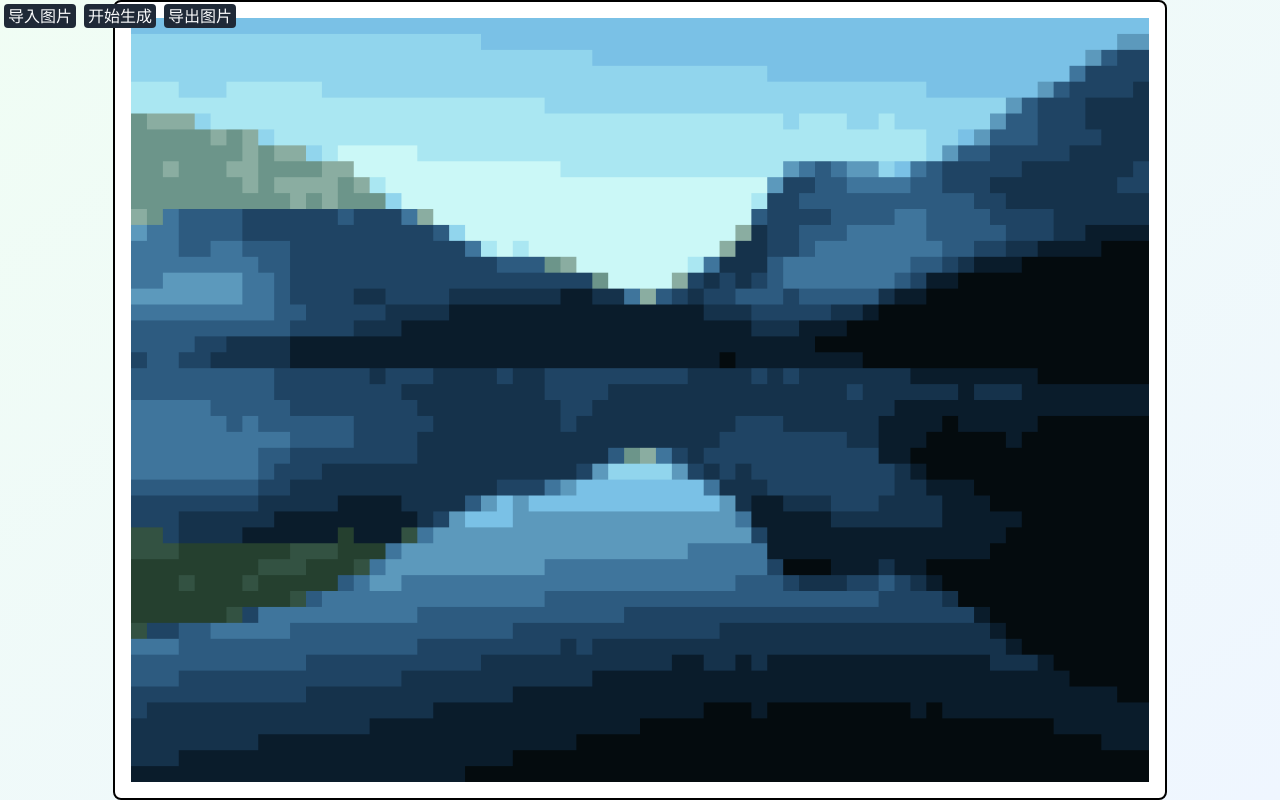
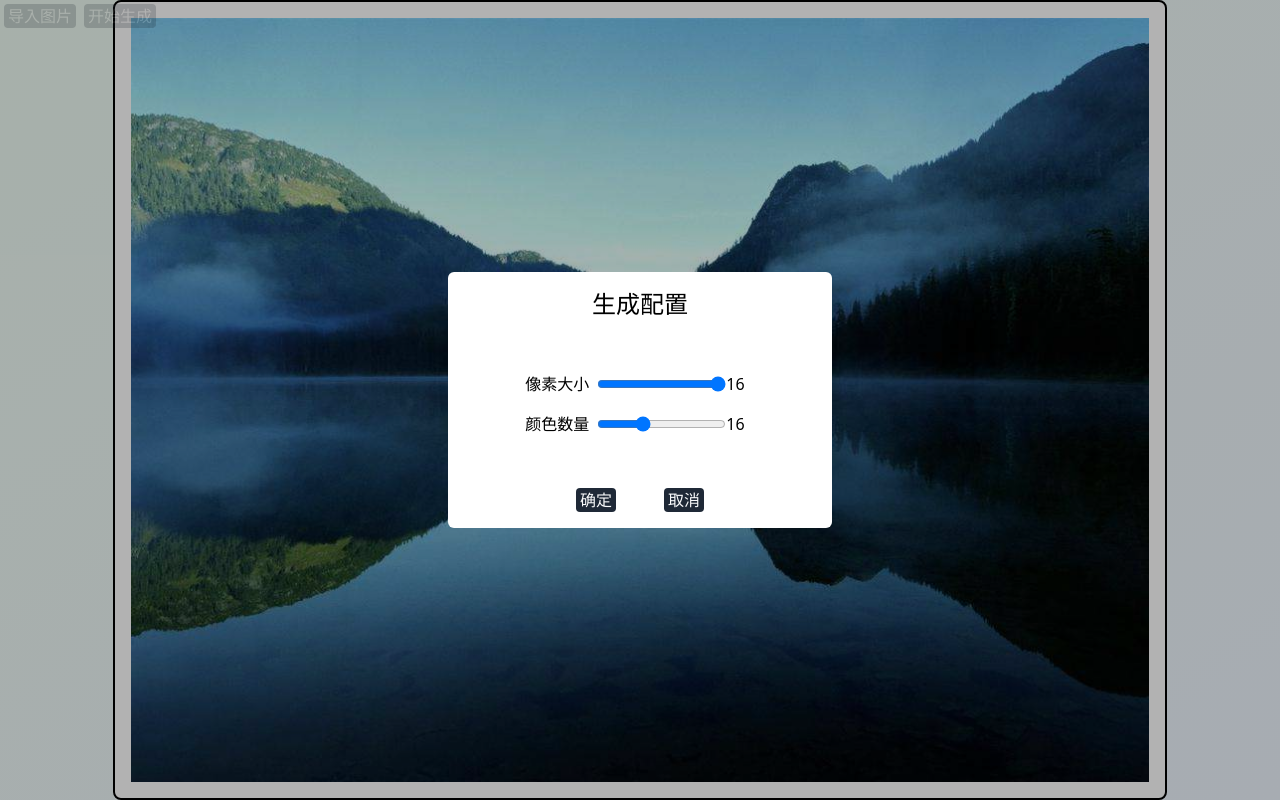
Before and after one commit to asurance/pixel, a Next.js app: page / in a window 1280 px wide. Both pictures are taken after a click on the button "开始生成". Built offline with nearby package versions, Linux system fonts and the light colour scheme.

Commit message:
添加生成配置页面

```diff
--- a/components/App.tsx
+++ b/components/App.tsx
@@ -1,6 +1,7 @@
 import { Component, createRef, ReactNode } from 'react'
 import ExportDialog, { ExportConfig } from './ExportDialog'
 import Button from './Button'
+import CreateDialog, { CreateConfig } from './CreateDialog'
 
 type Color = [number, number, number, number]
 type Position = [number, number]
@@ -24,6 +25,7 @@ type Props = {}
 type State = {
   pictureState: PictureState
   exportDialogOpen: boolean
+  createDialogOpen: boolean
 }
 
 const imageUrls = ['./0.jpeg', './1.jpeg', './2.jpeg', './3.jpeg', './4.jpeg']
@@ -54,6 +56,7 @@ export default class App extends Component<Props, State> {
     this.state = {
       pictureState: PictureState.Loading,
       exportDialogOpen: false,
+      createDialogOpen: false,
     }
   }
 
@@ -147,8 +150,12 @@ export default class App extends Component<Props, State> {
   }
 
   onClickStart = () => {
-    this.resetSize()
-    this.resetK()
+    this.setState({ createDialogOpen: true })
+  }
+
+  onStartOk = ({ size, k }: CreateConfig) => {
+    this.resetSize(size)
+    this.resetK(k)
     let lastCost = Infinity
     const update = () => {
       this.fit()
@@ -163,7 +170,14 @@ export default class App extends Component<Props, State> {
       lastCost = this.cost
     }
     update()
-    this.setState({ pictureState: PictureState.Calculating })
+    this.setState({
+      createDialogOpen: false,
+      pictureState: PictureState.Calculating,
+    })
+  }
+
+  onStartCancel = () => {
+    this.setState({ createDialogOpen: false })
   }
 
   toCanvas() {
@@ -280,7 +294,7 @@ export default class App extends Component<Props, State> {
   }
 
   render(): ReactNode {
-    const { pictureState, exportDialogOpen } = this.state
+    const { pictureState, exportDialogOpen, createDialogOpen } = this.state
     return (
       <div className="bg-gradient-to-br from-green-50 to-blue-50">
         <div className="fixed opacity-20 hover:opacity-100 transition-opacity">
@@ -315,6 +329,13 @@ export default class App extends Component<Props, State> {
             ref={this.canvasRef}
           />
         </div>
+        <CreateDialog
+          imageWidth={this.image.width}
+          imageHeight={this.image.height}
+          open={createDialogOpen}
+          onOk={this.onStartOk}
+          onCancel={this.onStartCancel}
+        />
         <ExportDialog
           open={exportDialogOpen}
           onOk={this.onExportOK}
--- /dev/null
+++ b/components/CreateDialog.tsx
@@ -0,0 +1,85 @@
+import { ChangeEvent, FC, useCallback, useMemo, useState } from 'react'
+import Dialog from './Dialog'
+import FormItem from './FormItem'
+
+export type CreateConfig = {
+  size: number
+  k: number
+}
+
+type Props = {
+  imageWidth: number
+  imageHeight: number
+  open?: boolean
+  onOk?: (config: CreateConfig) => void
+  onCancel?: () => void
+}
+
+const CreateDialog: FC<Props> = ({
+  open = false,
+  imageWidth,
+  imageHeight,
+  onOk,
+  onCancel,
+}) => {
+  const [createSize, setCreateSize] = useState<number>(16)
+  const [createK, setCreateK] = useState<number>(16)
+  const onCreateSizeChange = useCallback(
+    (evt: ChangeEvent<HTMLInputElement>) => {
+      setCreateSize(parseInt(evt.target.value, 10))
+    },
+    [],
+  )
+  const onCreateKChange = useCallback((evt: ChangeEvent<HTMLInputElement>) => {
+    setCreateK(parseInt(evt.target.value, 10))
+  }, [])
+  const onClickOk = useCallback(() => {
+    onOk?.({ size: createSize, k: createK })
+  }, [createK, createSize, onOk])
+  const onClickCancel = useCallback(() => {
+    onCancel?.()
+  }, [onCancel])
+  const shouldShowTips =
+    imageWidth % createSize !== 0 || imageHeight % createSize !== 0
+  return (
+    <Dialog
+      title="生成配置"
+      open={open}
+      containerClassName="flex-auto flex flex-col justify-center"
+      onOk={onClickOk}
+      onCancel={onClickCancel}
+    >
+      <FormItem title="像素大小">
+        <input
+          type="range"
+          min={2}
+          max={16}
+          value={createSize}
+          onChange={onCreateSizeChange}
+        />
+        {createSize}
+        {shouldShowTips ? (
+          <span
+            className="ml-1 w-auto h-4 aspect-square text-xs font-bold border-2 border-black rounded-full flex justify-center items-center"
+            title="图片宽高无法整除,结果会有裁剪"
+          >
+            !
+          </span>
+        ) : null}
+      </FormItem>
+      <FormItem title="颜色数量">
+        <input
+          type="range"
+          min={8}
+          max={32}
+          step={8}
+          value={createK}
+          onChange={onCreateKChange}
+        />
+        {createK}
+      </FormItem>
+    </Dialog>
+  )
+}
+
+export default CreateDialog
```
